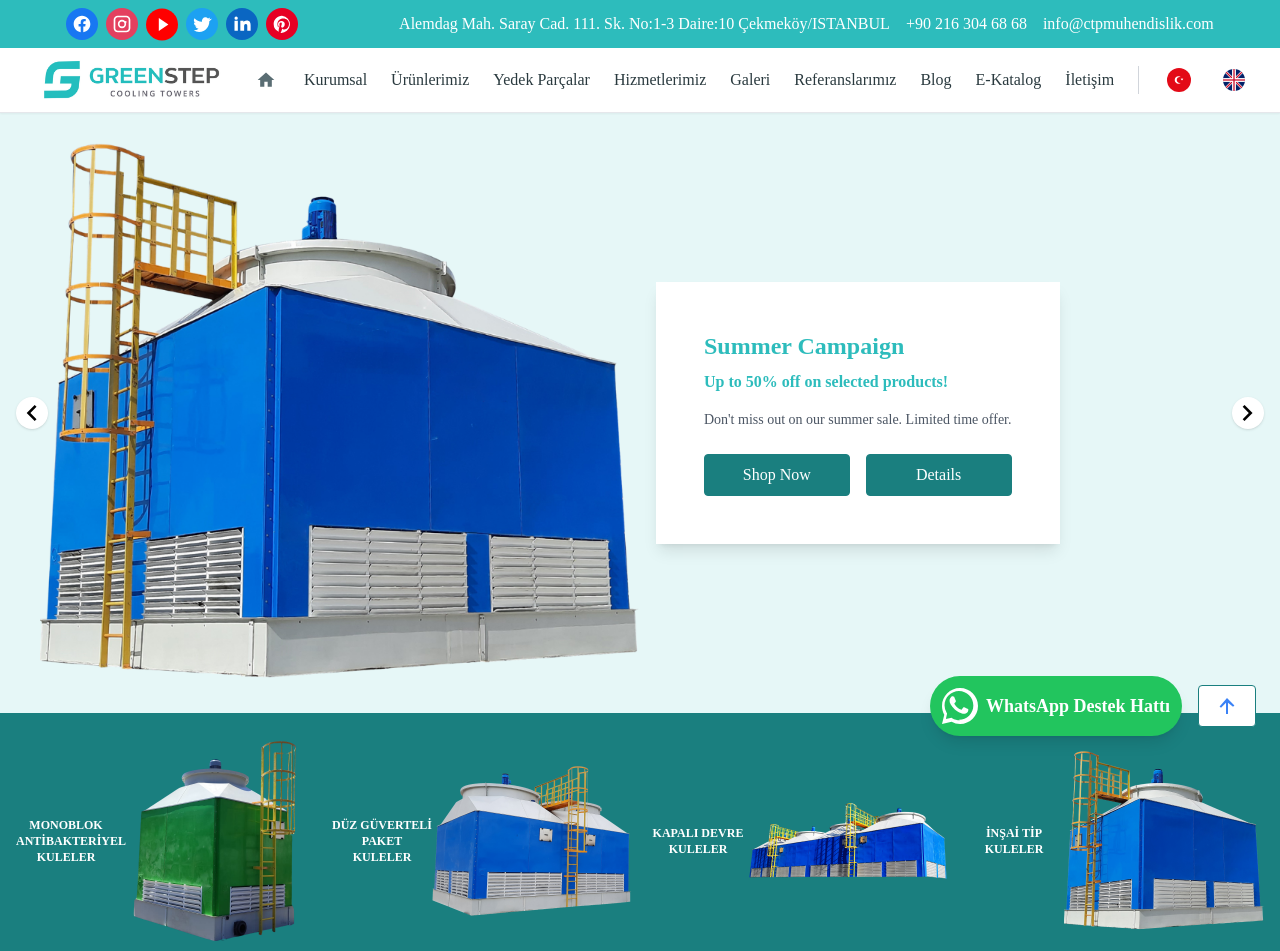
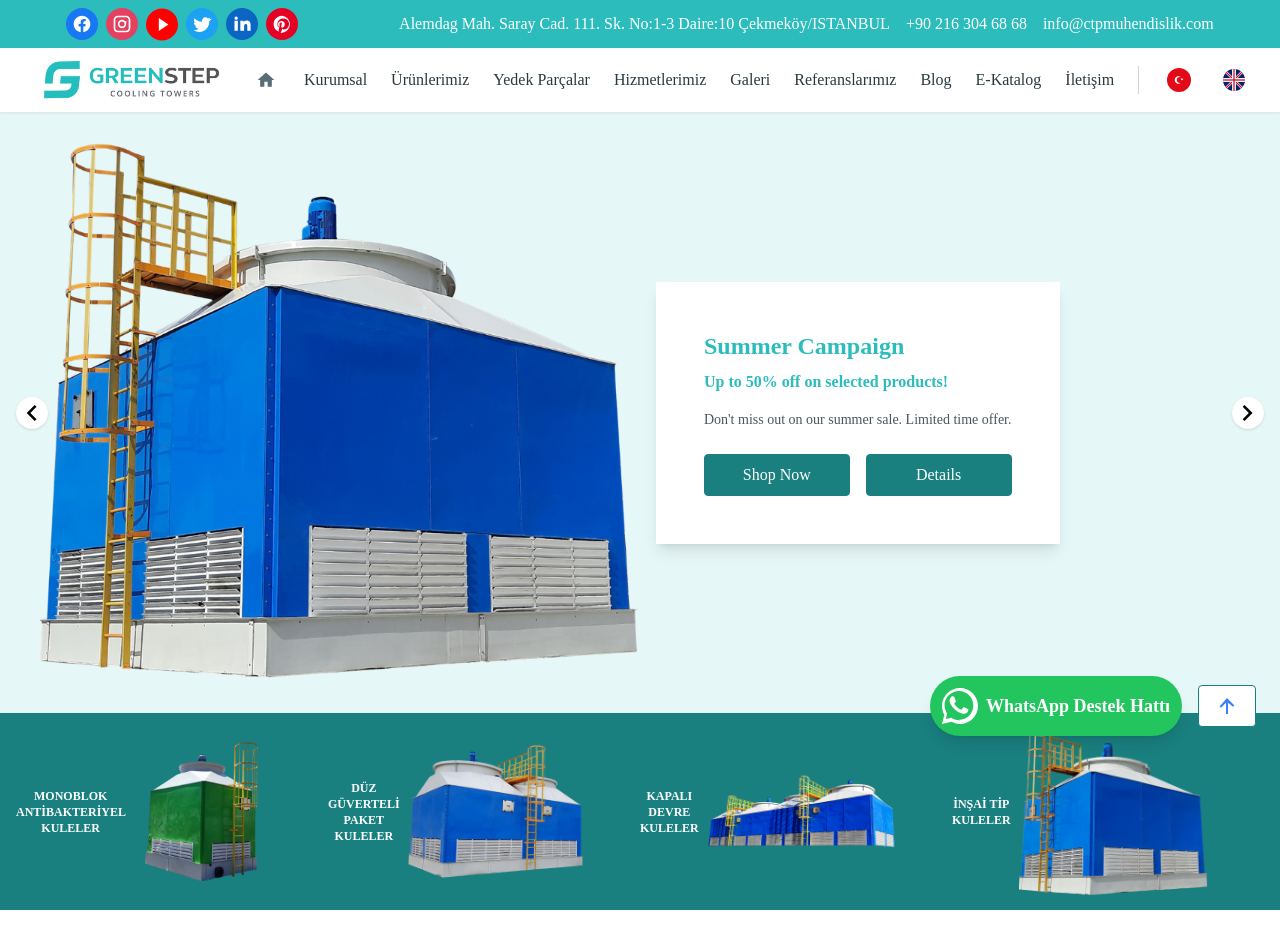
Before and after one commit to sambasoftwareuk/greenstep, a Next.js app: page / in a window 1280 px wide. Shown: the top 951 px of the page. Built offline with nearby package versions, Linux system fonts and the light colour scheme.

Commit message:
banner height, width fixed

```diff
--- a/app/_molecules/productBanner.jsx
+++ b/app/_molecules/productBanner.jsx
@@ -3,23 +3,27 @@ import Link from "next/link";
 
 const ProductBanner = ({ bannerProducts }) => {
   return (
-    <div className="bg-primary900 py-4 px-4 w-full flex justify-center">
-      <div className="w-full max-w-7xl grid grid-cols-2 md:grid-cols-4 gap-4">
+    <div className="bg-primary900 py-1 px-4 w-full flex justify-center">
+      <div className="w-full max-w-7xl grid grid-cols-2 items-center md:grid-cols-4">
         {bannerProducts.map((product) => (
           <Link
             key={product.id}
             href={`/products/${product.id}`}
             className="cursor-pointer"
           >
-            <div className="h-56 flex items-center justify-center w-full">
-                <h2 className="text-white text-xs font-semibold text-center w-1/3">
+            <div className="flex items-center justify-center max-w-64 gap-0 md:w-full md:gap-2">
+              <div className="max-w-24 md:max-w-full">
+                <h2 className="text-white text-xs font-semibold text-center w-full">
                   {product.title}
                 </h2>
+              </div>
+              <div className="max-w-24 md:max-w-full">
                 <img
                   src={product.image}
                   alt={product.title}
-                  className="w-2/3 h-full object-contain hover:scale-105 transition-transform duration-300"
+                  className="w-full h-full object-cover hover:scale-105 transition-transform duration-300"
                 />
+              </div>
             </div>
           </Link>
         ))}
--- /dev/null
+++ b/app/mocks/mainProducts.json
@@ -0,0 +1,22 @@
+[
+ {
+    "id": 1,
+    "title": "MONOBLOK ANTİBAKTERİYEL KULELER",
+    "image": "/mono-blok.png"
+  },
+  {
+    "id": 2,
+    "title": "DÜZ GÜVERTELİ PAKET KULELER",
+    "image": "/iki-hucreli.png"
+  },
+  {
+    "id": 3,
+    "title": "KAPALI DEVRE KULELER",
+    "image": "/uc-hucreli.png"
+  },
+  {
+    "id": 4,
+    "title": "İNŞAİ TİP KULELER",
+    "image": "/tek-hucreli.png"
+  }
+]
--- a/app/molecule/page.jsx
+++ b/app/molecule/page.jsx
@@ -13,13 +13,11 @@ import { TestimonialCard } from "../_molecules/testimonialCard";
 import { LearnCard } from "../_molecules/learnCard";
 import { FAQSection } from "../_molecules/faqSection";
 import courses from "../mocks/courses.json";
-import bannerProducts from "../constants/bannerProducts.json";
+import bannerProducts from "../mocks/bannerProducts.json";
 import MainProductComponent from "../_components/MainProductComponent.jsx";
 import BlogCard from "../_molecules/blogCard";
-import blogData from "../constants/blogData.json";
+import blogData from "../mocks/blogData.json";
 import Breadcrumb from "../_molecules/breadCrumb";
-import { Home } from "../_atoms/Icons";
-import Icon from "../_atoms/Icon";
 
 const page = () => {
 
--- a/app/page.jsx
+++ b/app/page.jsx
@@ -3,9 +3,10 @@ import services from "./mocks/services.json";
 import sliderData from "./mocks/sliderData.json";
 import ProductBanner from "./_molecules/productBanner";
 import SliderComponent from "./_components/sliderComponent.jsx";
-import bannerProducts from "./constants/bannerProducts.json";
+import bannerProducts from "./mocks/bannerProducts.json";
+import mainProducts from "./mocks/mainProducts.json";
 import CarouselSlider from "./_components/CarouselSlider.jsx";
-import blogData from "./constants/blogData.json";
+import blogData from "./mocks/blogData.json";
 import BlogCardList from "./_components/blogCardList.jsx";
 
 export default function Home() {
@@ -13,7 +14,7 @@ export default function Home() {
     <div className="flex flex-col items-center justify-center min-h-screen">
       <SliderComponent size={"lg"} sliderData={sliderData} orientation={"split-horizontal"} />
       <ProductBanner bannerProducts={bannerProducts}/>
-      <MainProductComponent bannerProducts={bannerProducts} />
+      <MainProductComponent mainProducts={mainProducts} />
       <CarouselSlider
         data={services}
         title="Hizmetlerimiz"
```
Also changed, not shown: app/mocks/bannerProducts.json (renamed from app/constants/bannerProducts.json), app/mocks/blogData.json (renamed from app/constants/blogData.json), app/mocks/spareParts.json (renamed from app/constants/bigCardProducts.json).
